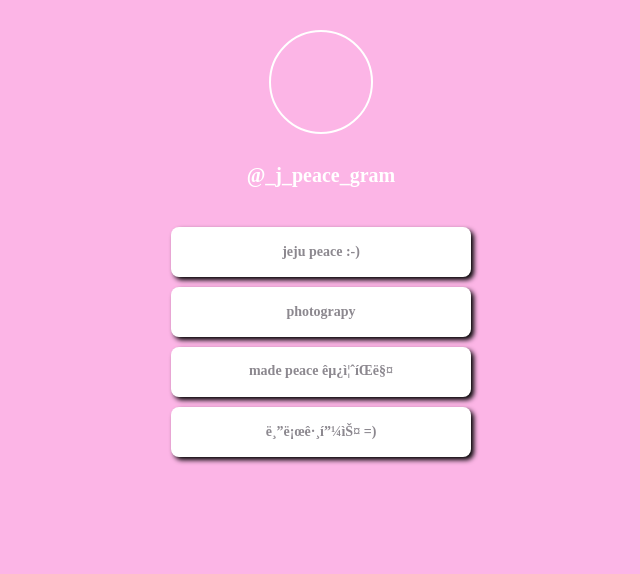
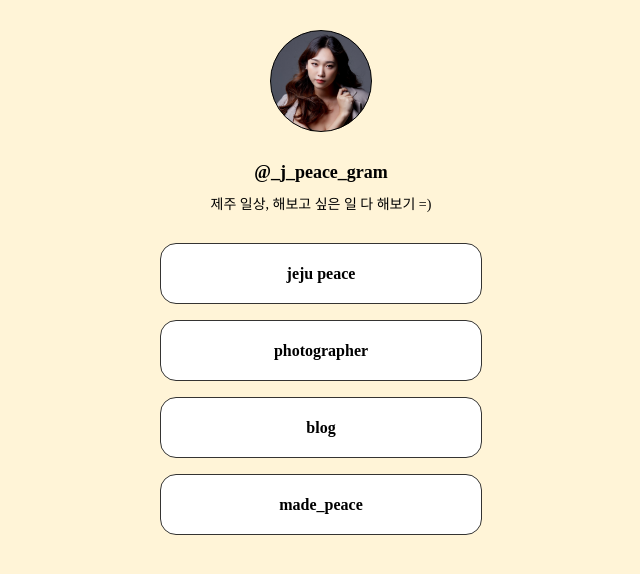
Before and after one commit to jeongpeace1993/mypage, a plain HTML site: page index.html in a window 1280 px wide. Shown: the whole page, without its empty margins (319-959 px from the left). Drawn offline with Linux system fonts and the light colour scheme; a web font is replaced by a local one.

Commit message:
Update index.html

```diff
--- a/index.html
+++ b/index.html
@@ -1,80 +1,71 @@
-<!DOCTYPE html>
+<DOCTYPE html>
 <html>
 <head>
-        <meta charset=“UTF-8” />
-        <meta http-equiv=“X-UA-Compatible” content=“IE=edge” />
-        <meta name=“viewport” content=“width=device-width, initial-scale=1.0” />
-        <meta property=“og:title” content=“PEACE STORY” />
-        <meta property=“og:description” content=“PEACE DAILY” />
-        <meta property=“og:image” content=“프로필.jpg” />
-        <title>PEACE STORY</title>
+    <meta charset="UTF-8">
+    <meta http-equiv="X-UA-Compatible" content="IE=edge">
+    <meta name="viewport" content="width=device-width, initial-scale=1.0">
+    <meta property="og:title" content="PEACE">
+    <meta property="og:description" content="제주 일상, 해보고 싶은 일 다 해보기 =)">
+    <meta property="og:image" content="프로필.jpg">
+    <title>PEACE</title>
     <style>
         @import url('https://cdn.jsdelivr.net/gh/orioncactus/pretendard/dist/web/static/pretendard.css');
         * {
             font-family: "Pretendard",serif;
         }
         body {
-                background-color: #fcb5e6;
+            background-color:#FFF4D7;
         }
         .profile {
             width: 100px;
             height: 100px;
-
             border-radius: 100%;
-
-            border : 2px solid white;
-
+            border: 1px solid black;
             background-image: url('프로필.jpg');
             background-position: center;
             background-size: cover;
         }
         .main {
-            color: white;
-            font-size: 20px;
-
+            color : #000000;
+            font-size: 18px;
+            size : 20px;
             margin-top: 30px;
             margin-bottom: 10px;
         }
         .sub {
-            color: white;s
+            color : #000000;
             font-size: 14px;
-
+            font-weight: 400;
+            size : 14px;
             margin-top: 0px;
             margin-bottom: 30px;
         }
         .wrap {
-            width : 300px;
+            width: 300px;
             margin: 30px auto 0px auto;
-
             display: flex;
             flex-direction: column;
             justify-content: center;
             align-items: center;
         }
         .wrap > a {
-            width: 300px;
-            height: 50px;
-
+            width: 320px;
+            height: 59px;
+            border-radius: 16px;
             background-color: white;
-            border-radius: 8px;
-
-            margin-bottom: 10px;
-
-            font-size: 14px;
+            margin-bottom: 16px;
+            font-size: 16px;
             font-weight: bold;
-            color: #8c888f;
-
+            color:#000000;
             display: flex;
             flex-direction: column;
             justify-content: center;
             align-items: center;
-
             text-decoration: none;
-
-            box-shadow: 3px 3px 5px 0px black;
+            border: 1px solid #353432;
         }
         .wrap > a:hover {
-            background-color: #f2f2f2;
+            background-color: #ffebb5;
         }
     </style>
 </head>
@@ -82,11 +73,11 @@
     <div class="wrap">
         <div class="profile"></div>
         <h1 class="main">@_j_peace_gram</h1>
-            <p class="sub"></p>
-            <a target="_blank" href="https://instagram.com/_j_peace_gram?igshid=YmMyMTA2M2Y=">jeju peace :-)</a>
-            <a target="_blank" href="https://instagram.com/paz_photogram?igshid=YmMyMTA2M2Y=">photograpy</a>
-            <a target="_blank" href=" https://instagram.com/___made_peace__?igshid=YmMyMTA2M2Y=">made peace 굿즈판매</a>
-            <a target="_blank" href="https://m.blog.naver.com/pianistj2">블로그피스 =)</a>
+        <p class="sub"> 제주 일상, 해보고 싶은 일 다 해보기 =)</p>
+        <a target="_blank" href="https://instagram.com/_j_peace_gram">jeju peace</a>
+        <a target="_blank" href="https://instagram.com/paz_photogram">photographer</a>
+        <a target="_blank" href="https://m.blog.naver.com/pianistj2">blog</a>
+        <a target="_blank" href="https://instagram.com/___made_peace__/">made_peace</a>
     </div>
 </body>
 </html>
```
Lines whose indentation alone changed are shown as unchanged.
